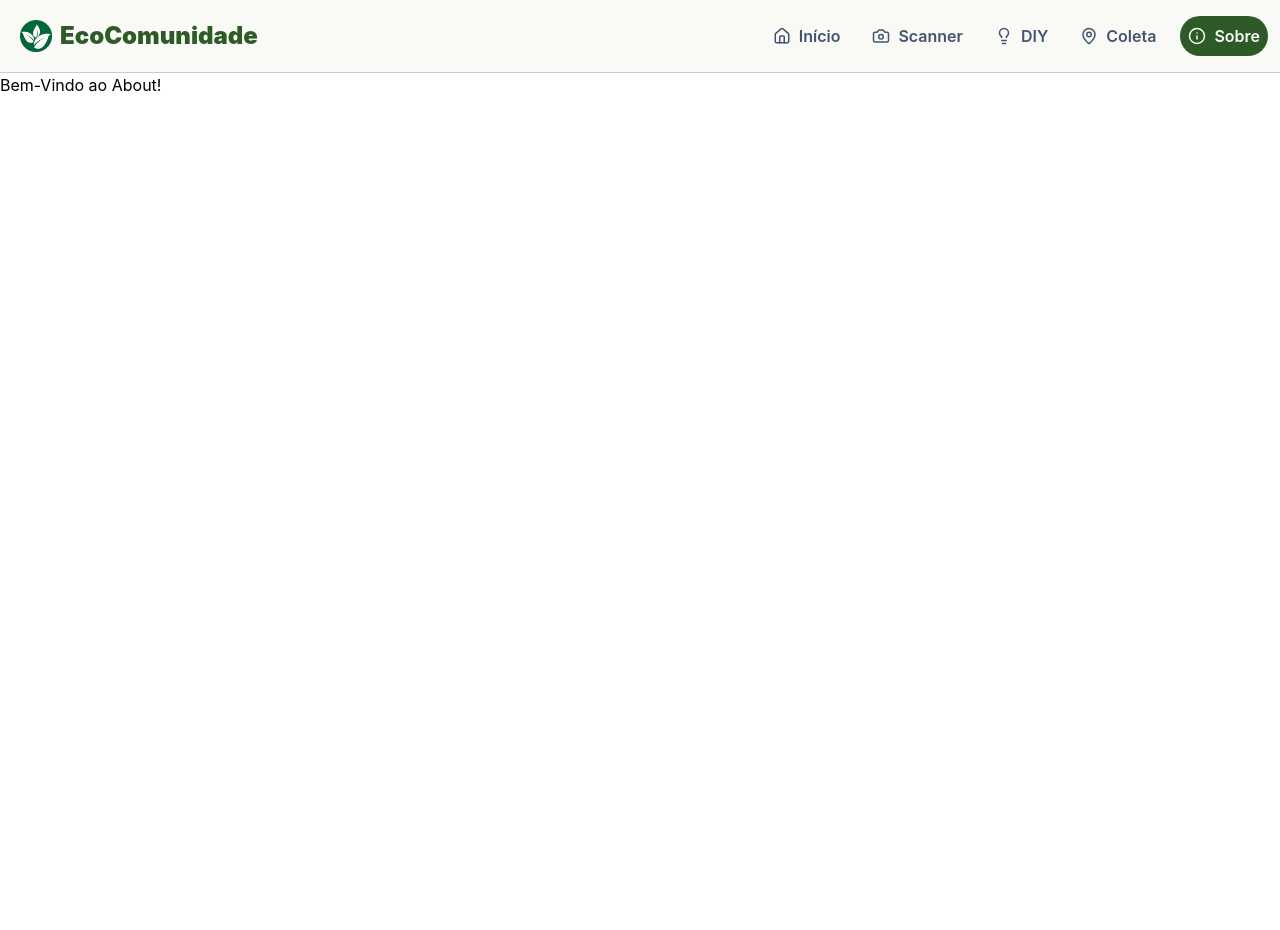
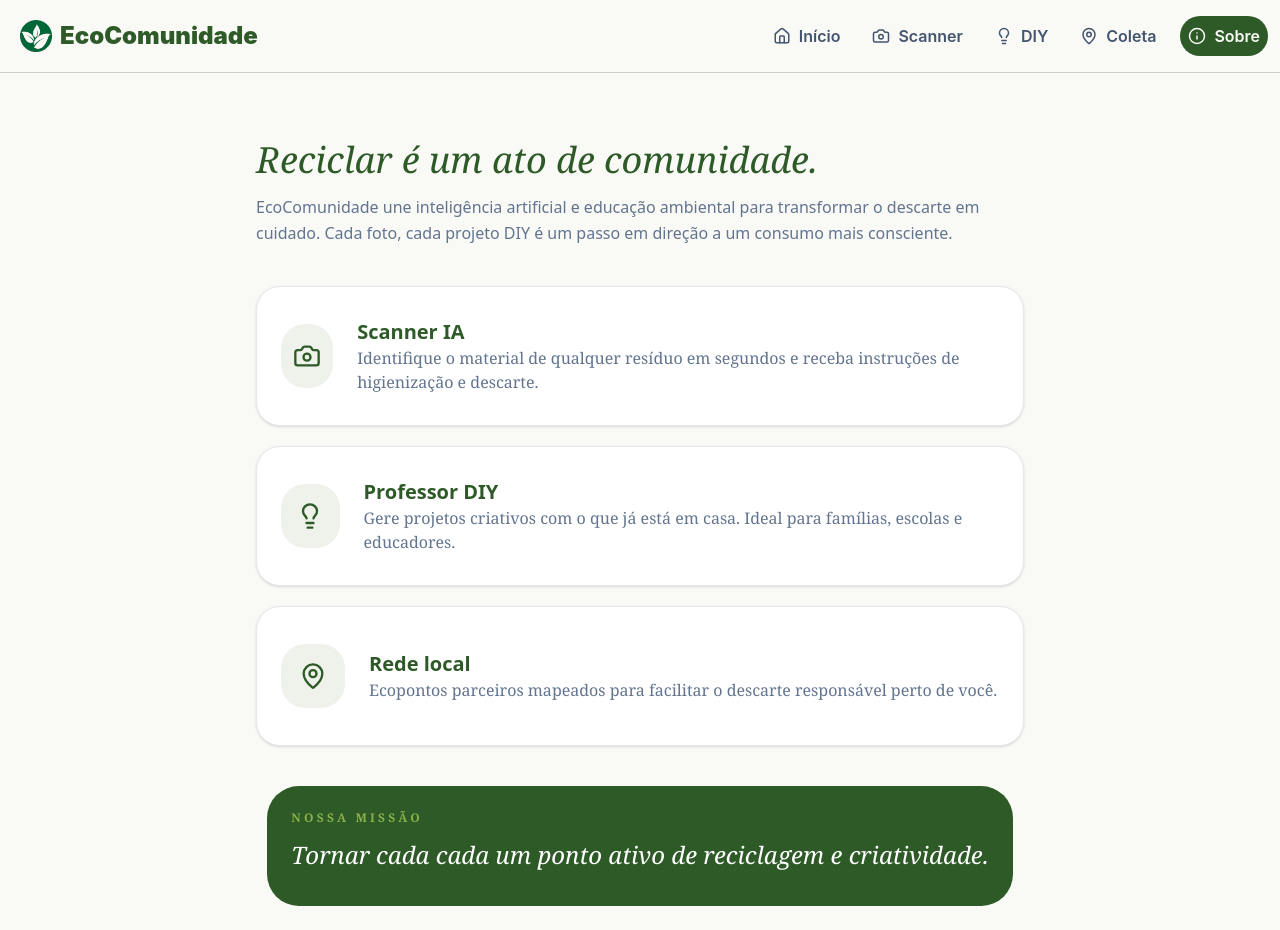
Before and after one commit to NicolleMP/EcoComunidade, a React (Vite) app: page /about in a window 1280 px wide. Before the commit the page ends 800 px from the top, so only its background shows below. Built offline with nearby package versions, Linux system fonts and the light colour scheme; the HTML template or start-up script is replaced by a standard one.

Commit message:
feat: create about page with styling

```diff
--- a/src/components/ui/InfoCard/InfoCard.jsx
+++ b/src/components/ui/InfoCard/InfoCard.jsx
@@ -1,7 +1,7 @@
 export default function InfoCard({ icon: Icon, title, description }) {
   return (
     <div>
-      <div className="rounded-3xl bg-white border border-gray-200 shadow-sm w-full min-h-35 p-6 flex items-center gap-6 cursor-pointer">
+      <div className="rounded-3xl bg-white border border-gray-200 shadow-sm w-full min-h-35 p-6 flex items-center gap-6">
         <div className="flex h-16 w-16 items-center justify-center rounded-3xl bg-[#EEF2EB]">
           <Icon size={28} className="text-[#2d5a27]" />
         </div>
--- a/src/index.css
+++ b/src/index.css
@@ -9,6 +9,6 @@
   html,
   body,
   #root {
-    @apply m-0 p-0 min-h-screen;
+    @apply m-0 p-0 min-h-screen bg-[#f9f9f6];
   }
 }
--- a/src/pages/About.jsx
+++ b/src/pages/About.jsx
@@ -1,5 +1,57 @@
+import { Camera, Lightbulb, MapPin } from "lucide-react";
+import InfoCard from "../components/ui/InfoCard/InfoCard";
+
 function About() {
-  return <h1>Bem-Vindo ao About!</h1>;
+  return (
+    <main className="min-h-screen flex flex-col items-center">
+      <div className="max-w-7xl px-8 pt-8 w-full text-[#2d5a27]">
+        <div className="mx-auto mt-8 max-w-3xl">
+          <h1 className="font-serif italic text-4xl text-[#2d5a27] leading-tight">
+            Reciclar é um ato de comunidade.
+          </h1>
+
+          <p className="font-display font-normal text-base w-3xl mt-3 text-slate-500 leading-relaxed">
+            EcoComunidade une inteligência artificial e educação ambiental para
+            transformar o descarte em cuidado. Cada foto, cada projeto DIY é um
+            passo em direção a um consumo mais consciente.
+          </p>
+        </div>
+      </div>
+
+      <section className="grid grid-cols-1 gap-5 mt-10 mb-4 w-3xl">
+        <InfoCard
+          icon={Camera}
+          title="Scanner IA"
+          description="Identifique o material de qualquer resíduo em segundos e receba instruções de higienização e descarte."
+        />
+
+        <InfoCard
+          icon={Lightbulb}
+          title="Professor DIY"
+          description="Gere projetos criativos com o que já está em casa. Ideal para famílias, escolas e educadores."
+        />
+
+        <InfoCard
+          icon={MapPin}
+          title="Rede local"
+          description="Ecopontos parceiros mapeados para facilitar o descarte responsável perto de você."
+        />
+      </section>
+
+      <div className="m-6">
+        <div className="rounded-4xl bg-[#2d5a27] text-white max-w-3xl min-h-30 p-6">
+          <div className="flex flex-col gap-3">
+            <h2 className="font-serif font-bold text-xs uppercase tracking-[0.2rem] text-[#88b04b]">
+              Nossa missão
+            </h2>
+            <p className="font-serif italic font-normal text-2xl text-white leading-snug ">
+              Tornar cada cada um ponto ativo de reciclagem e criatividade.
+            </p>
+          </div>
+        </div>
+      </div>
+    </main>
+  );
 }
 
 export default About;
--- a/src/pages/Home.jsx
+++ b/src/pages/Home.jsx
@@ -16,7 +16,7 @@ function Home() {
           Pequenas escolhas, grandes transformações.
         </p>
 
-        <section className="grid grid-cols-1 md:grid-cols-2 gap-7 mt-10 mb-4">
+        <section className="grid grid-cols-1 md:grid-cols-2 gap-7 mt-10 mb-4 cursor-pointer">
           <FeatureCard
             variant="green"
             icon={Camera}
```
